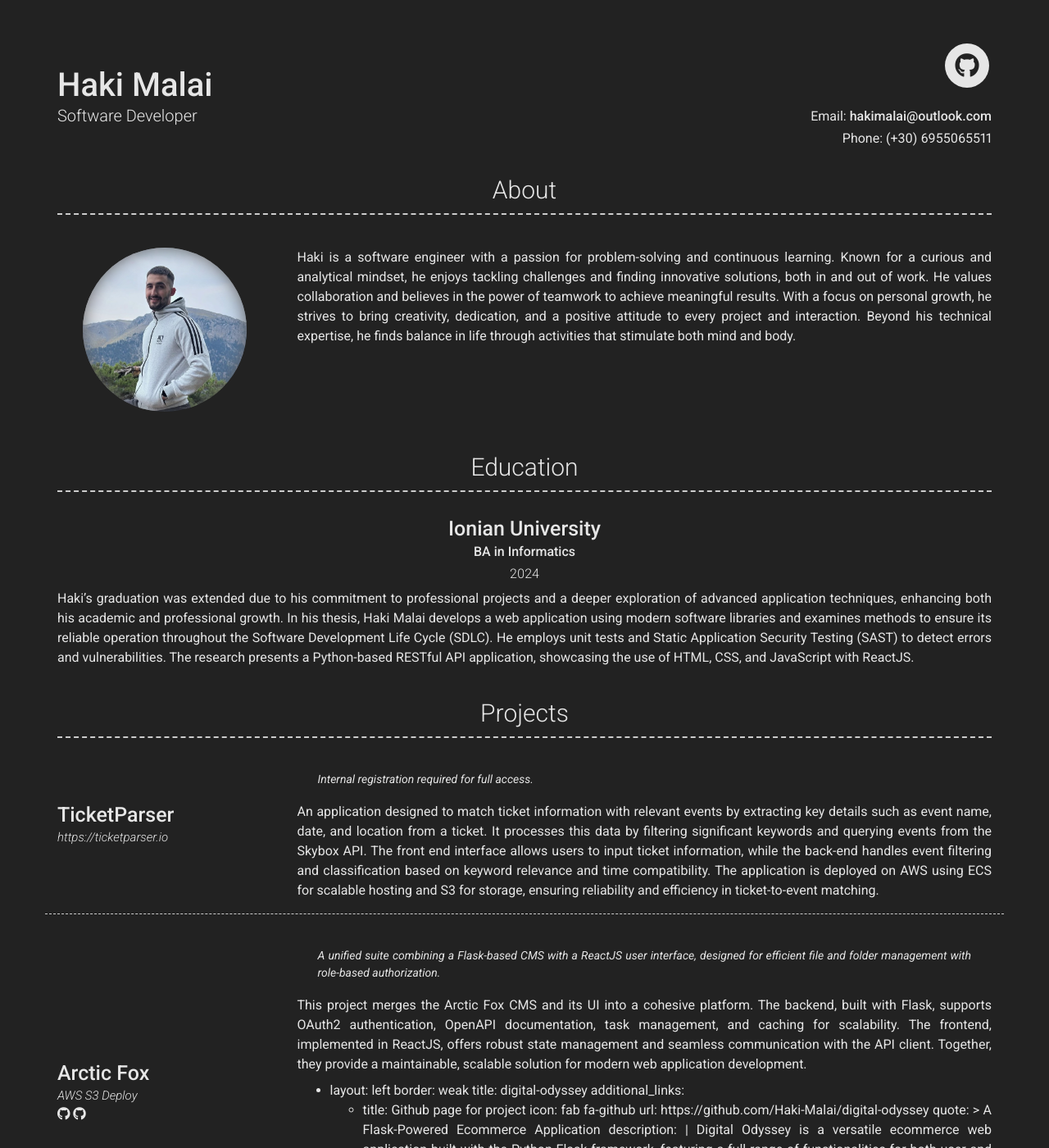
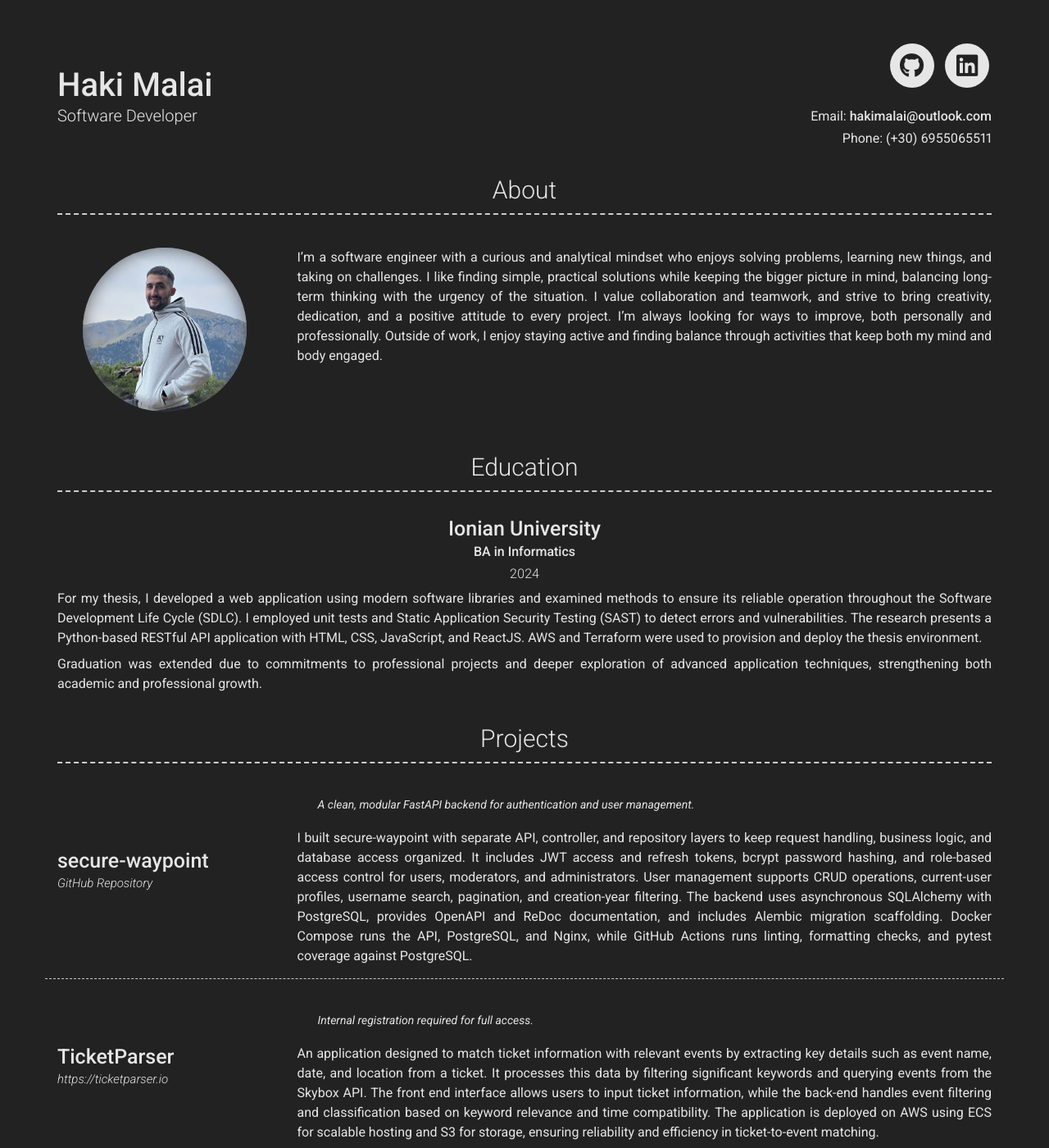
Before and after one commit to Haki-Malai/cv, a Jekyll site: the page built from index.md, in a window 1280 px wide and 1400 px high. Shown: the whole window at 82% size. Built offline with Jekyll 4.4.1, drawn with Linux system fonts in a browser that asks for light colours; nearby versions of some CDN libraries; some of the changed text lies outside the part shown.

Commit message:
refactor(_config.yml): update about_content and project descriptions for clarity and personalization

```diff
--- a/_config.yml
+++ b/_config.yml
@@ -10,6 +10,7 @@ phone: (+30) 6955065511
 darkmode: true
 
 github_username: Haki-Malai
+linkedin_username: haki-m
 #additional_links:
 #  - title: Pdf Download
 #    icon: far fa-file-pdf
@@ -24,11 +25,11 @@ gtm: "GTM-W65D5C8Z"
 about_title: About
 about_profile_image: images/profile.jpg
 about_content: |
-  Haki is a software engineer with a passion for problem-solving and continuous learning.
-  Known for a curious and analytical mindset, he enjoys tackling challenges and finding innovative solutions, both in and out of work.
-  He values collaboration and believes in the power of teamwork to achieve meaningful results.
-  With a focus on personal growth, he strives to bring creativity, dedication, and a positive attitude to every project and interaction.
-  Beyond his technical expertise, he finds balance in life through activities that stimulate both mind and body.
+  I'm a software engineer with a curious and analytical mindset who enjoys solving problems, learning new things, and taking on challenges.
+  I like finding simple, practical solutions while keeping the bigger picture in mind, balancing long-term thinking with the urgency of the situation.
+  I value collaboration and teamwork, and strive to bring creativity, dedication, and a positive attitude to every project.
+  I'm always looking for ways to improve, both personally and professionally.
+  Outside of work, I enjoy staying active and finding balance through activities that keep both my mind and body engaged.
 
 content:
   - title: Education
@@ -39,13 +40,28 @@ content:
         sub_title: BA in Informatics
         caption: 2024
         description: |
-          Haki's graduation was extended due to his commitment to professional projects and a deeper exploration of advanced application techniques, enhancing both his academic and professional growth.
-          In his thesis, Haki Malai develops a web application using modern software libraries and examines methods to ensure its reliable operation throughout the Software Development Life Cycle (SDLC).
-          He employs unit tests and Static Application Security Testing (SAST) to detect errors and vulnerabilities. The research presents a Python-based RESTful API application, showcasing the use of HTML, CSS, and JavaScript with ReactJS.
+          For my thesis, I developed a web application using modern software libraries and examined methods to ensure its reliable operation throughout the Software Development Life Cycle (SDLC).
+          I employed unit tests and Static Application Security Testing (SAST) to detect errors and vulnerabilities. The research presents a Python-based RESTful API application with HTML, CSS, JavaScript, and ReactJS. AWS and Terraform were used to provision and deploy the thesis environment.
+
+          Graduation was extended due to commitments to professional projects and deeper exploration of advanced application techniques, strengthening both academic and professional growth.
 
   - title: Projects
     layout: list
     content:
+      - layout: left
+        border: weak
+        title: secure-waypoint
+        link: https://github.com/Haki-Malai/secure-waypoint
+        link_text: GitHub Repository
+        quote: >
+          A clean, modular FastAPI backend for authentication and user management.
+        description: |
+          I built secure-waypoint with separate API, controller, and repository layers to keep request handling, business logic, and database access organized.
+          It includes JWT access and refresh tokens, bcrypt password hashing, and role-based access control for users, moderators, and administrators.
+          User management supports CRUD operations, current-user profiles, username search, pagination, and creation-year filtering.
+          The backend uses asynchronous SQLAlchemy with PostgreSQL, provides OpenAPI and ReDoc documentation, and includes Alembic migration scaffolding.
+          Docker Compose runs the API, PostgreSQL, and Nginx, while GitHub Actions runs linting, formatting checks, and pytest coverage against PostgreSQL.
+
       - layout: left
         border: weak
         title: TicketParser
@@ -61,22 +77,13 @@ content:
       - layout: left
         border: weak
         title: Arctic Fox
-        link: http://arctic-fox-ui.s3-website-us-east-1.amazonaws.com
-        link_text: AWS S3 Deploy
-        additional_links:
-          - title: CMS Backend (GitHub)
-            icon: fab fa-github
-            url: https://github.com/Haki-Malai/arctic-fox
-          - title: UI Frontend (GitHub)
-            icon: fab fa-github
-            url: https://github.com/Haki-Malai/arctic-fox-ui
         quote: >
           A unified suite combining a Flask-based CMS with a ReactJS user interface, designed for efficient file and folder management with role-based authorization.
         description: |
-          This project merges the Arctic Fox CMS and its UI into a cohesive platform.
+          Arctic Fox builds on my thesis work and merges the Arctic Fox CMS and its UI into a cohesive platform.
           The backend, built with Flask, supports OAuth2 authentication, OpenAPI documentation, task management, and caching for scalability.
           The frontend, implemented in ReactJS, offers robust state management and seamless communication with the API client.
-          Together, they provide a maintainable, scalable solution for modern web application development.
+          AWS and Terraform support the deployment approach, providing a maintainable, scalable solution for modern web application development.
 
             - layout: left
               border: weak
@@ -138,43 +145,38 @@ content:
           The app features a trained model that analyzes sounds from the microphone to determine if a baby is crying, displaying results visually through color-coded indicators and a mel spectrogram of the audio.
           The process includes data categorization, spectrogram generation, and network training, culminating in a practical tool for baby cry detection.
 
+  - title: Games
+    layout: list
+    content:
+      - layout: left
+        border: weak
+        title: PACKETLOSS
+        link: https://packetloss.hakimalai.com
+        link_text: Play PACKETLOSS
+        quote: >
+          A network-themed maze arcade game that grew out of my earlier Pac-Man project.
+        description: |
+          PACKETLOSS is built with TypeScript, Three.js, Vite, and React, with desktop and mobile controls.
+          Players recover data bits, evade enemies, and use power cores, portals, and weapons to navigate the maze.
+          It features solo play and private Battle Royale rooms backed by an authoritative Node.js WebSocket server, with accounts, synchronized profiles, and saved scores.
+          The AWS infrastructure uses Lambda APIs and DynamoDB for backend services and persistence, with S3 and CloudFront serving the frontend.
+
       - layout: left
         border: weak
         title: JavaScript Games
         link: https://github.com/Haki-Malai/Games
         link_text: GitHub Repository
-        additional_links:
-          - title: New Pac-Man GitHub
-            icon: fab fa-github
-            url: ttps://github.com/Haki-Malai/pacman.js
-          - title: Pac-Man Netlify Demo
-            icon: fas fa-ghost
-            url: https://newpacmanjs.netlify.app
-          - title: Tetris Netlify Demo
-            icon: fas fa-th-large
-            url: https://tetris-hm.netlify.app
-          - title: Old Pac-Man Netlify Demo
-            icon: fas fa-ghost
-            url: https://oldpacman.netlify.app
-          - title: SudokuX Netlify Demo
-            icon: fas fa-th
-            url: https://sudokux.netlify.app
-          - title: Hyper Sudoku Netlify Demo
-            icon: fas fa-th
-        quote: This collection highlights Haki's skill in coding and design, showcasing a range of projects from nostalgic to complex.
+        quote: >
+          Early projects built primarily to learn and experiment with web technologies.
         description: |
-          Haki's JavaScript Game Collection features creative adaptations of classic games like Tetris, Pac-Man, SudokuX, and Hyper Sudoku,
-          all developed with HTML, CSS, and JavaScript. This portfolio showcases a unique spin on the classic Pac-Man game, marking Haki's initial foray into JavaScript.
-          The final iteration of Pac-Man is notably impressive, especially considering the exclusive use of native web technologies without any third-party libraries.
-          This was Haki's first venture into HTML, CSS, and JavaScript, with most of the artwork personally crafted by Haki
-          Motivated by the desire to refine the game further, Haki later began rebuilding the project using the Phaser library, which yielded a much smoother gameplay experience.
-          However, due to other commitments, the enhanced version remains incomplete.
-          Both the original and updated demos are available for play directly in the browser.
+          I built this collection roughly 6–7 years ago to learn HTML, CSS, and JavaScript through hands-on projects.
+          It includes adaptations of Tetris, Pac-Man, SudokuX, and Hyper Sudoku, with much of the artwork created by me.
+          These games reflect my early experiments with game logic, browser interactions, and design. The Pac-Man project later evolved into PACKETLOSS, featured above.
 
   - title: Hobbies and Interests
     layout: text
     content: |
-      Some of Haki's hobbies and interests include:
+      Some of my hobbies and interests include:
       - ♟️ Chess
       - 🥋 Martial Arts
       - 🧘🏻 Spirituality
```
